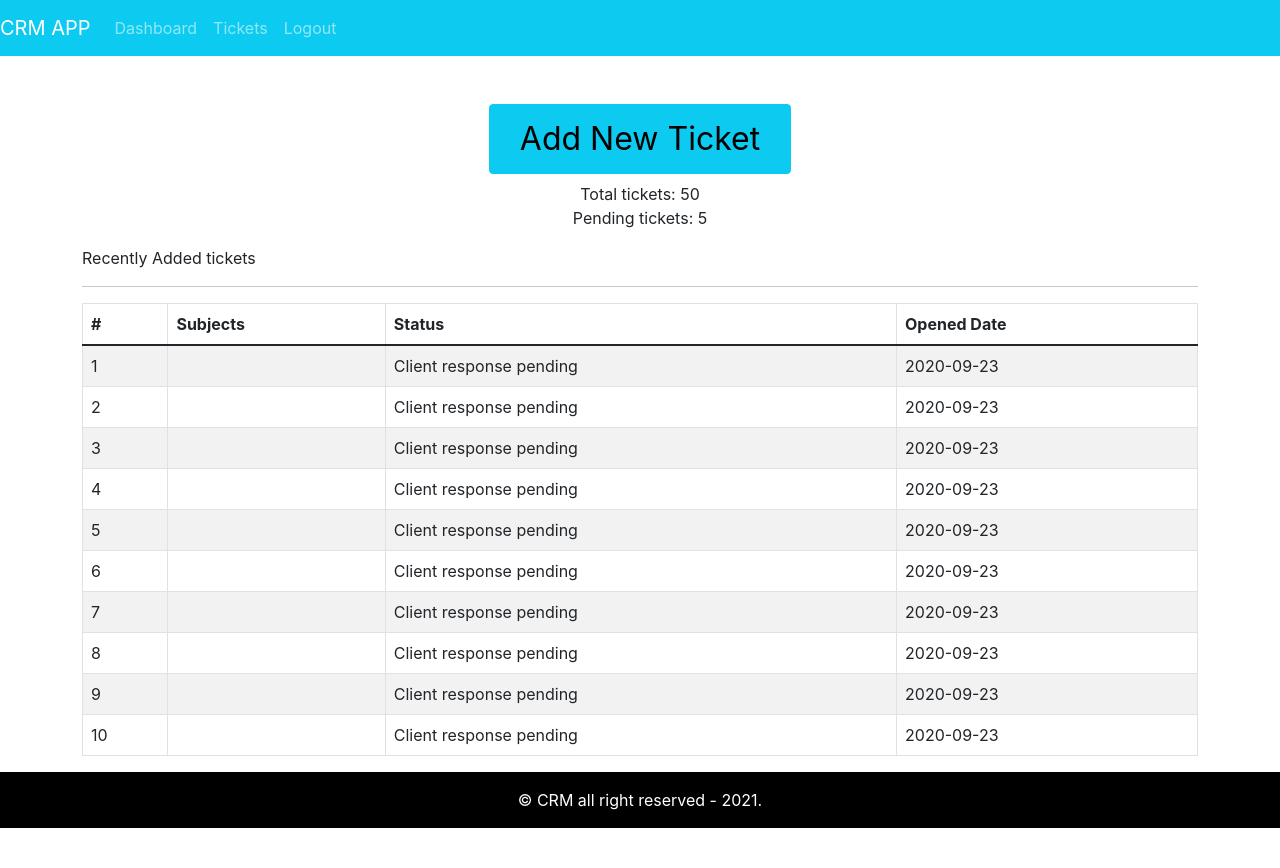
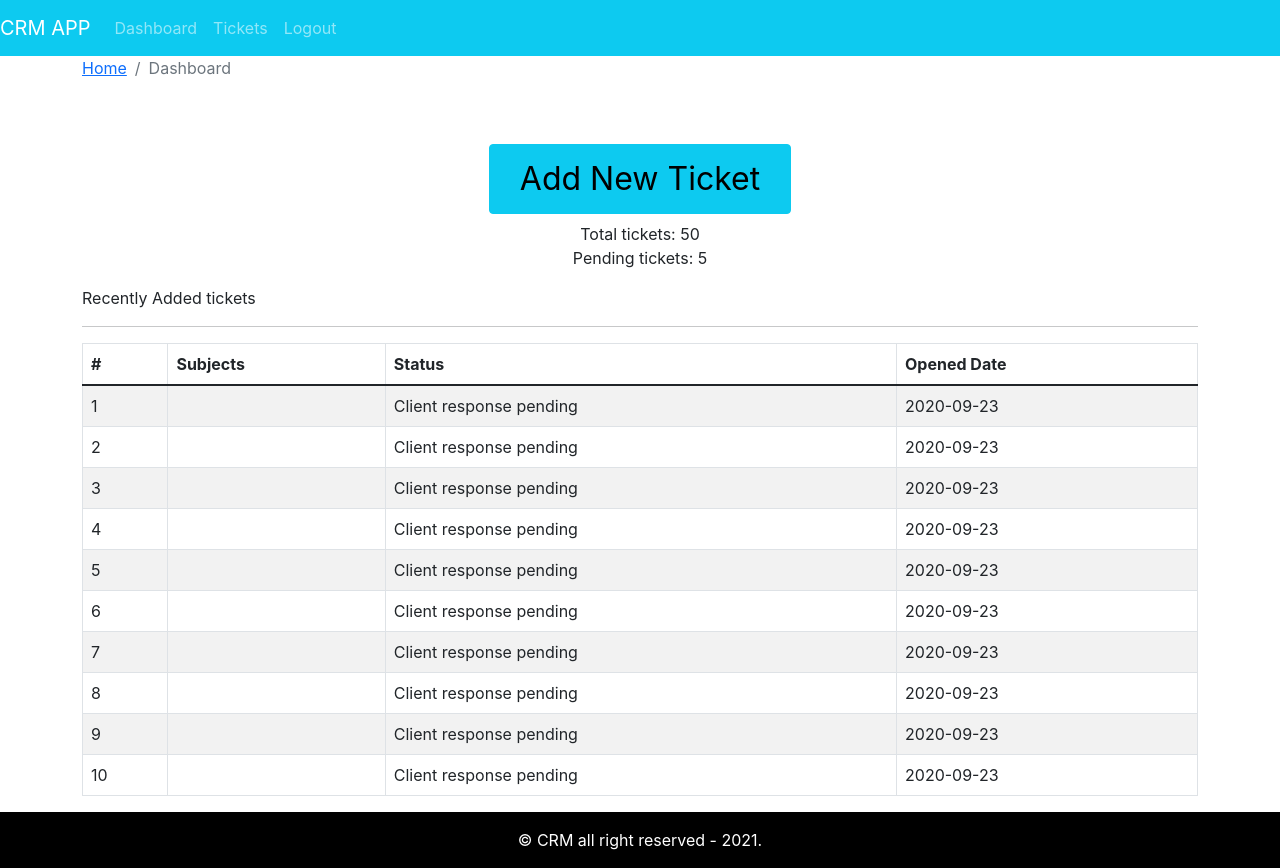
Before and after one commit to rOluochKe/crm-ui, a React (Create React App) app: page / in a window 1280 px wide. Before the commit the page ends 828 px from the top, so only its background shows below. Built offline with nearby package versions, Linux system fonts and the light colour scheme; the HTML template or start-up script is replaced by a standard one.

Commit message:
breadcrum component

```diff
--- /dev/null
+++ b/src/components/breadcrumb/Breadcrumb.component.js
@@ -0,0 +1,13 @@
+import React from 'react'
+import { Breadcrumb } from 'react-bootstrap'
+
+const PageBreadcrumb = ({ page }) => {
+  return (
+    <Breadcrumb>
+      <Breadcrumb.Item href='/'>Home</Breadcrumb.Item>
+      <Breadcrumb.Item active>{page}</Breadcrumb.Item>
+    </Breadcrumb>
+  )
+}
+
+export default PageBreadcrumb
--- a/src/pages/dashboard/Dashboard.page.js
+++ b/src/pages/dashboard/Dashboard.page.js
@@ -2,10 +2,16 @@
 import { Container, Row, Col, Button } from 'react-bootstrap'
 import TicketTable from '../../components/ticket-table/TicketTable.component'
 import tickets from '../../assets/data/dummy-tickets.json'
+import PageBreadcrumb from '../../components/breadcrumb/Breadcrumb.component'
 
 const Dashboard = () => {
   return (
     <Container>
+      <Row>
+        <Col>
+          <PageBreadcrumb page='Dashboard' />
+        </Col>
+      </Row>
       <Row>
         <Col className='text-center mt-5 mb-2'>
           <Button
```
